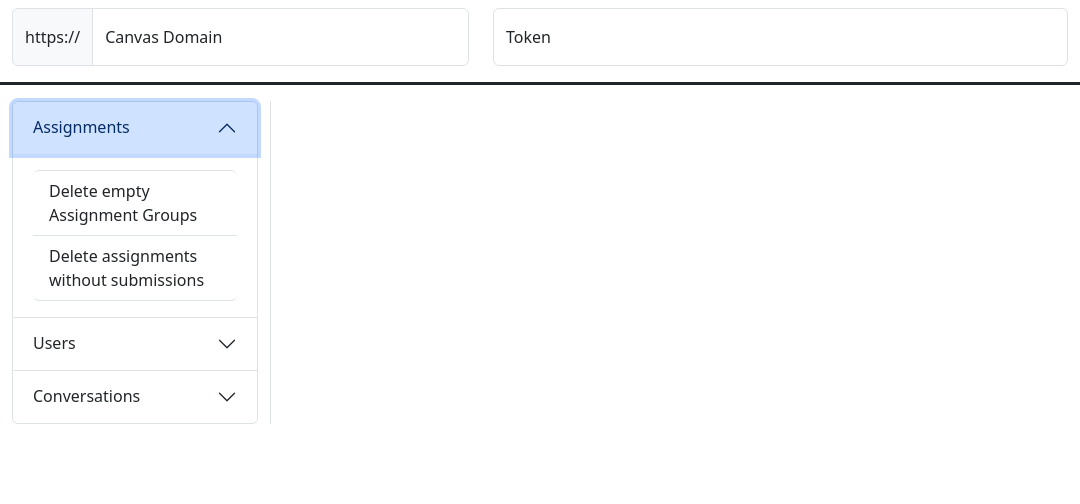
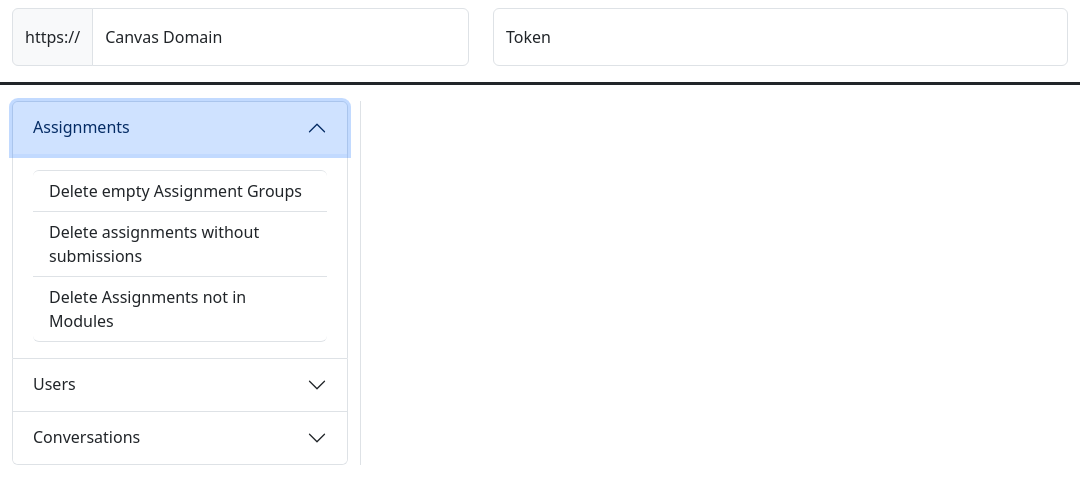
Before and after one commit to SLachelier/CanvasScripters, an Electron app: page my-electron-app/index.html in a window 1080 px wide. Both pictures are taken after a click on the button "Assignments". Drawn offline with nearby package versions, Linux system fonts and the light colour scheme.

Commit message:
expanded accordian columns

```diff
--- a/my-electron-app/index.html
+++ b/my-electron-app/index.html
@@ -39,7 +39,7 @@
     </header>
     <div class="container-fluid">
         <div class="row">
-            <div class="col-3">
+            <div class="col-4">
                 <div class="accordion" id="endpoints">
                     <!-- <div class="accordion-item">
                         <h2 class="accordion-header">
@@ -81,6 +81,10 @@
                                         class="list-group-item list-group-item-action border-start-0 border-end-0">
                                         Delete assignments without
                                         submissions
+                                    </button>
+                                    <button id="delete-nonmodule-assignments"
+                                        class="list-group-item list-group-item-action border-start-0 border-end-0">
+                                        Delete Assignments not in Modules
                                     </button>
                                 </div>
                             </div>
```
